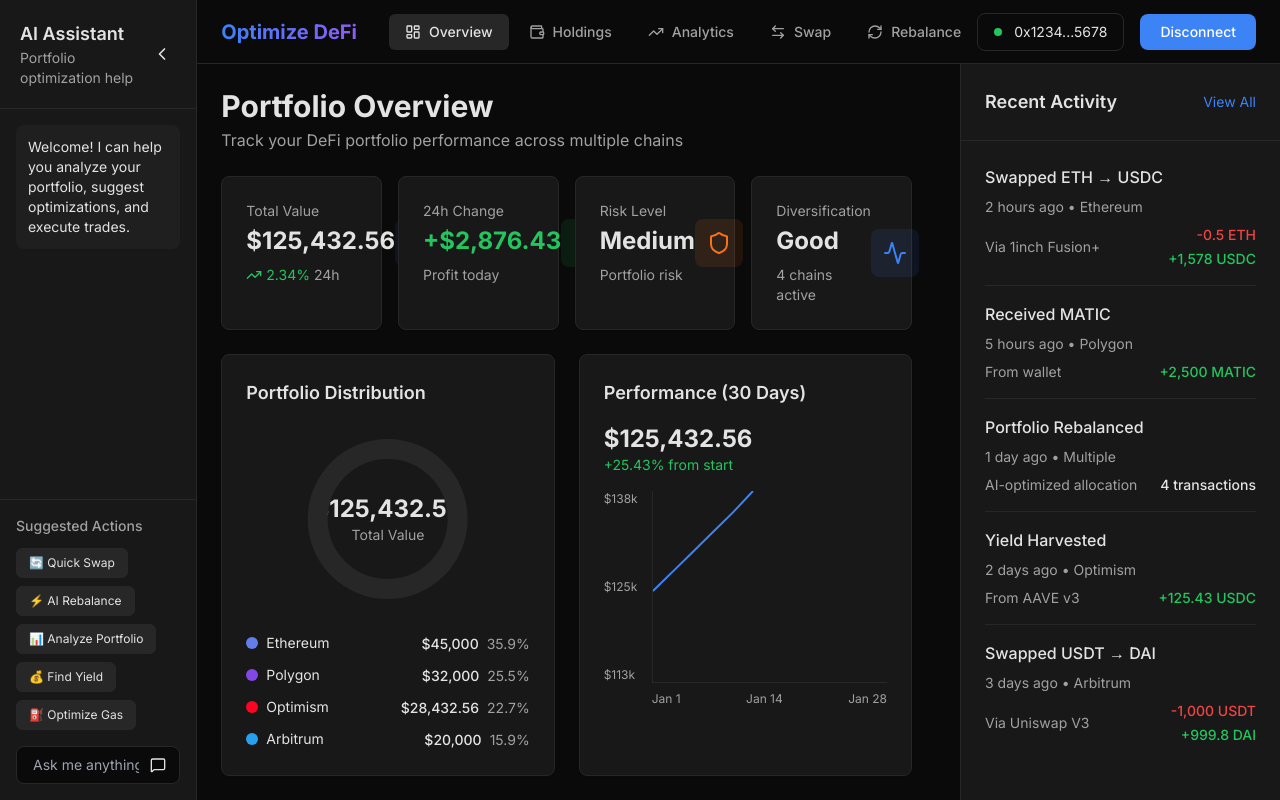
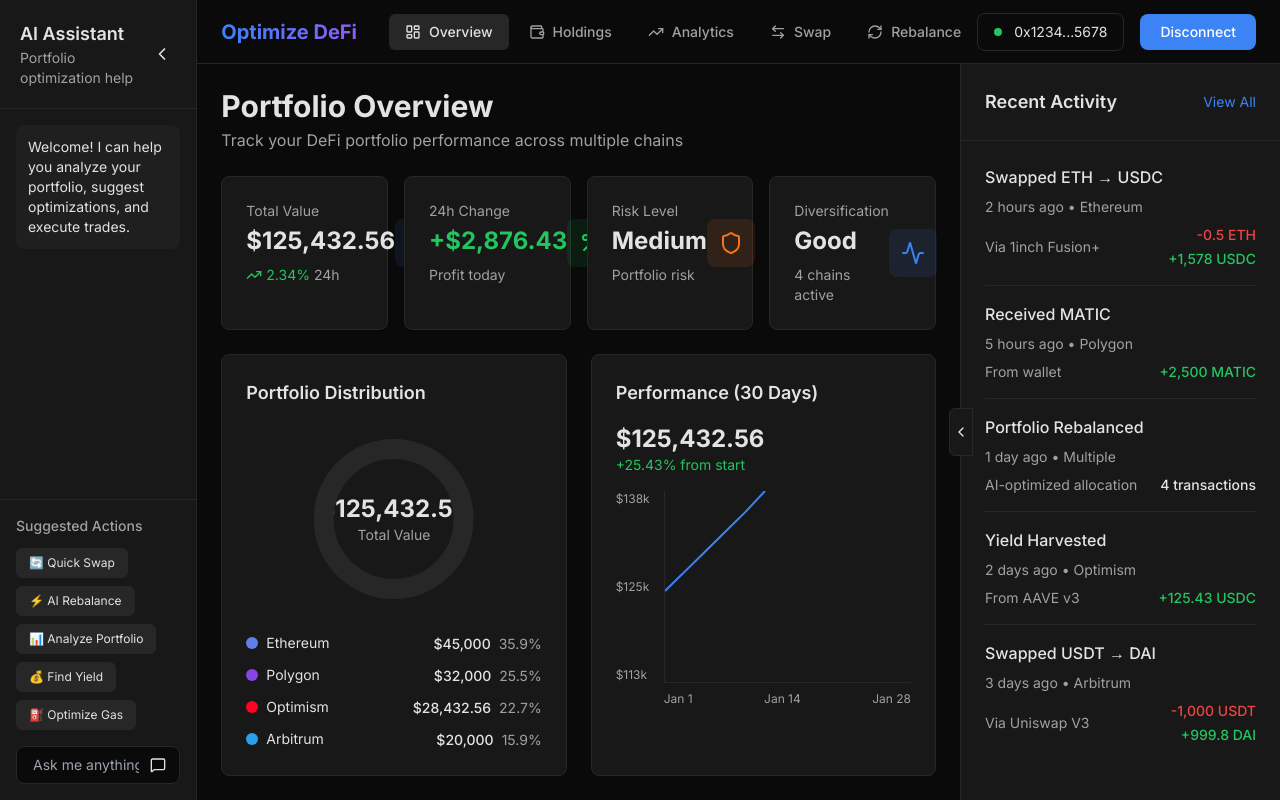
Before and after one commit to emmette/optimizedefi, a Next.js app in the folder frontend/: page / in a window 1280 px wide. Built offline with nearby package versions, Linux system fonts and the light colour scheme.

Commit message:
feat: Make Recent Activity panel collapsible
- Added collapse/expand functionality with smooth transition
- Added toggle button with chevron icon that rotates
- Panel slides to 0 width when collapsed
- Maintains all content when expanded

```diff
--- a/frontend/app/page.tsx
+++ b/frontend/app/page.tsx
@@ -1,9 +1,10 @@
 'use client'
 
+import { useState } from 'react'
 import { Card } from '@/components/ui/Card'
 import { PortfolioChart } from '@/components/charts/PortfolioChart'
 import { PerformanceChart } from '@/components/charts/PerformanceChart'
-import { TrendingUp, TrendingDown, DollarSign, Percent, Activity, Shield } from 'lucide-react'
+import { TrendingUp, TrendingDown, DollarSign, Percent, Activity, Shield, ChevronRight } from 'lucide-react'
 
 // Mock data for development
 const mockPortfolioData = {
@@ -91,9 +92,10 @@ const mockRecentActivity = [
 
 export default function OverviewPage() {
   const isPositiveChange = mockPortfolioData.change24h > 0
+  const [isActivityCollapsed, setIsActivityCollapsed] = useState(false)
 
   return (
-    <div className="flex gap-6 h-full">
+    <div className="flex h-full">
       {/* Main Content */}
       <div className="flex-1 p-6 space-y-6 overflow-y-auto">
       {/* Header */}
@@ -201,12 +203,21 @@ export default function OverviewPage() {
       </div>
 
       {/* Recent Activity Panel */}
-      <div className="w-80 bg-card border-l border-border flex flex-col h-full">
-        <div className="p-6 border-b border-border flex justify-between items-center">
-          <h3 className="text-lg font-semibold">Recent Activity</h3>
-          <button className="text-sm text-primary hover:underline">View All</button>
-        </div>
-        <div className="flex-1 overflow-y-auto p-6 space-y-4">
+      <div className={`relative bg-card border-l border-border flex flex-col h-full transition-all duration-300 ${isActivityCollapsed ? 'w-0' : 'w-80'}`}>
+        {/* Collapse Toggle Button */}
+        <button
+          onClick={() => setIsActivityCollapsed(!isActivityCollapsed)}
+          className="absolute -left-3 top-1/2 -translate-y-1/2 w-6 h-12 bg-card border border-border rounded-l-md flex items-center justify-center hover:bg-accent transition-colors z-10"
+        >
+          <ChevronRight className={`h-4 w-4 transition-transform ${isActivityCollapsed ? '' : 'rotate-180'}`} />
+        </button>
+
+        <div className={`${isActivityCollapsed ? 'hidden' : ''}`}>
+          <div className="p-6 border-b border-border flex justify-between items-center">
+            <h3 className="text-lg font-semibold">Recent Activity</h3>
+            <button className="text-sm text-primary hover:underline">View All</button>
+          </div>
+          <div className="flex-1 overflow-y-auto p-6 space-y-4">
           {mockRecentActivity.map((activity) => (
             <div key={activity.id} className="space-y-2 pb-4 border-b border-border last:border-0">
               <div className="font-medium">{activity.title}</div>
@@ -232,6 +243,7 @@ export default function OverviewPage() {
               </div>
             </div>
           ))}
+          </div>
         </div>
       </div>
     </div>
```
